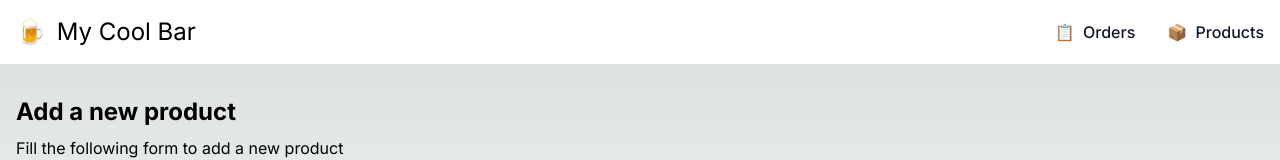
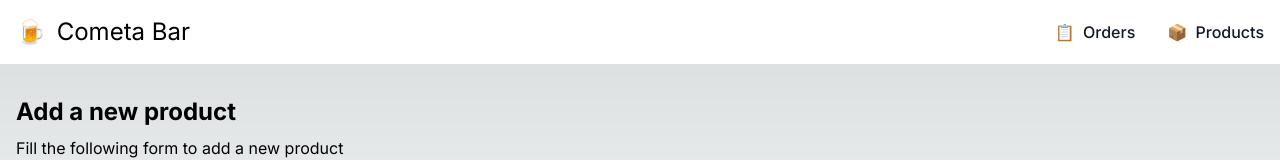
Before and after one commit to yamid-granda/code-challenge, a Next.js app in the folder ui/: page /products/add in a window 1280 px wide. Shown: the top 160 px of the page. Built offline with nearby package versions, Linux system fonts and the light colour scheme.

Commit message:
fix: UI, Navigation component app name

```diff
--- a/ui/src/components/Navigation/index.tsx
+++ b/ui/src/components/Navigation/index.tsx
@@ -33,7 +33,7 @@ export default function Navigation() {
     <nav className="bg-white border-gray-200 dark:bg-gray-900">
       <div className="max-w-screen-xl flex flex-wrap items-center justify-between mx-auto p-4">
         <Link href="/" className="flex items-center space-x-3 rtl:space-x-reverse">
-          <span className="self-center text-2xl whitespace-nowrap dark:text-white"><EmojiText emoji="🍺">My Cool Bar</EmojiText></span>
+          <span className="self-center text-2xl whitespace-nowrap dark:text-white"><EmojiText emoji="🍺">Cometa Bar</EmojiText></span>
         </Link>
 
         <button onClick={onOpen} data-collapse-toggle="navbar-default" type="button" className="inline-flex items-center p-2 w-10 h-10 justify-center text-sm text-gray-500 rounded-lg md:hidden hover:bg-gray-100 focus:outline-none focus:ring-2 focus:ring-gray-200 dark:text-gray-400 dark:hover:bg-gray-700 dark:focus:ring-gray-600" aria-controls="navbar-default" aria-expanded="false">
```
